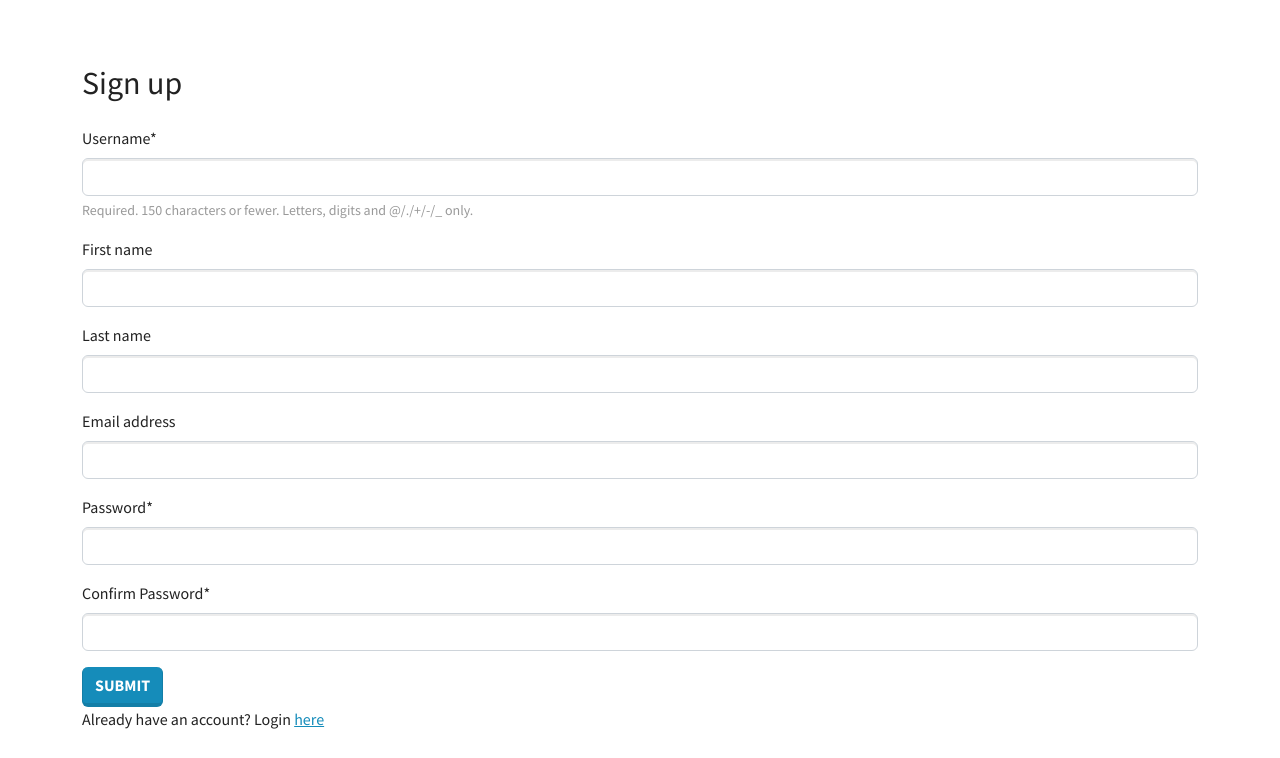
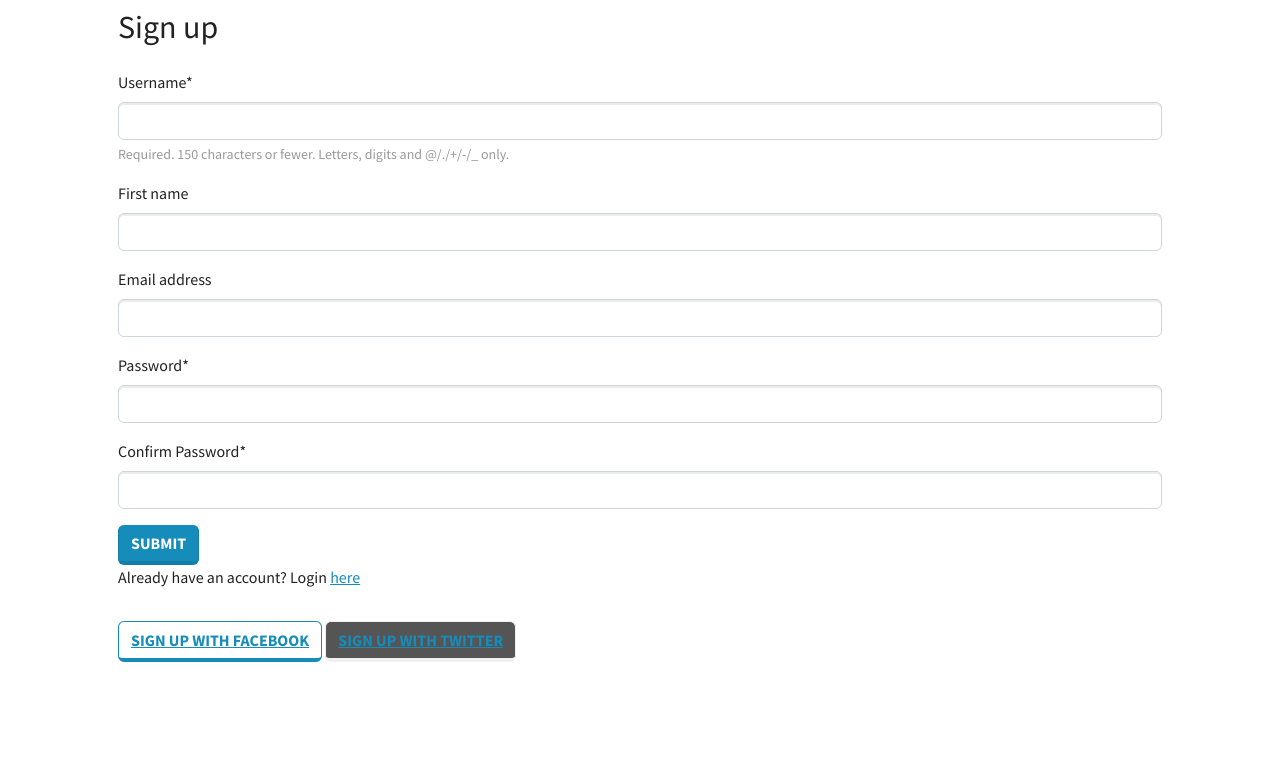
Before and after one commit to Timiemmy/Social-website, a Django app: page /register/ in a window 1280 px wide. Shown: the part 84-842 px from the top of the page. Before the commit the page ends 813 px from the top, so only its background shows below. Run offline with Django 4.2, Linux system fonts and the light colour scheme; some libraries are stand-ins or nearby versions.

Commit message:
Add social login and development ssl cert

```diff
--- a/account/forms.py
+++ b/account/forms.py
@@ -16,7 +16,7 @@ class UserRegistrationForm(forms.ModelForm):
 
     class Meta:
         model = User
-        fields = ['username', 'first_name', 'last_name', 'email']
+        fields = ['username', 'first_name', 'email']
 
     # This compares pass1 to pass2 and raise validation error if it doesnt exist.
     def clean_password2(self):
--- a/account/templates/account/edit.html
+++ b/account/templates/account/edit.html
@@ -2,8 +2,8 @@
 {% block title %} Edit Profile {% endblock %}
 {% load crispy_forms_tags %}
 {% block content %}
-<h2 class="container-sm mt-5 pt-3">Edit your account</h2>
-<form method="post" class="container-sm mt-4" enctype="multipart/form-data">
+<h2 class="container-sm mt-4 pt-3">Edit your account</h2>
+<form method="post" class="container-sm mt-3 mb-5" enctype="multipart/form-data">
     <div class="mb-3">
       {% csrf_token %}
       {{user_form|crispy}}
--- a/account/templates/account/register.html
+++ b/account/templates/account/register.html
@@ -2,14 +2,17 @@
 {% block title %} Sign up {% endblock %}
 {% load crispy_forms_tags %}
 {% block content %}
-<h2 class="container-sm mt-5 pt-3">Sign up</h2>
-<form method="post" class="container-sm mt-4">
+<h2 class="container-sm pt-2 px-5">Sign up</h2>
+<form method="post" class="container-sm mt-4 mb-5 px-5">
     <div class="mb-3">
       {% csrf_token %}
       {{user_form|crispy}}
     </div>
     <button type="submit" class="btn btn-primary ">Submit</button>
     <p>Already have an account? Login <a href="{% url 'login' %}">here</a></p>
+    <button type="button" class="btn btn-outline-primary mt-3 mb-5">
+      <a href="{% url 'social:begin' 'facebook' %}">Sign up with Facebook</a></button>
+    <button type="button" class="btn btn-outline-secondary bg-dark mt-3 mb-5"><a href="{% url 'social:begin' 'twitter' %}"> Sign up with Twitter </a></button>
 </form>
 
 {%endblock%}
--- a/account/templates/registration/login.html
+++ b/account/templates/registration/login.html
@@ -2,8 +2,8 @@
 {% block title %} Login {% endblock %}
 {% load crispy_forms_tags %}
 {% block content %}
-<h2 class="container-sm mt-5 pt-3">Login</h2>
-<form method="post" class="container-sm mt-4">
+<h2 class="container-sm mt-3 pt-2 px-5">Login</h2>
+<form method="post" class="container-sm mt-4 mb-5 px-5">
     <div class="mb-3">
       {% csrf_token %}
       {{form|crispy}}
--- a/social_website/urls.py
+++ b/social_website/urls.py
@@ -21,7 +21,8 @@ from django.conf.urls.static import static
 
 urlpatterns = [
     path("admin/", admin.site.urls),
-    path('', include('account.urls'))
+    path('', include('account.urls')),
+    path('social/', include('social_django.urls', namespace='social'))
 ]
 if settings.DEBUG:
     urlpatterns += static(settings.MEDIA_URL,
```
Also changed, not shown: requirements.txt (+20 -0 lines), social_website/settings.py (+17 -2 lines), db.sqlite3, 2 other files.
